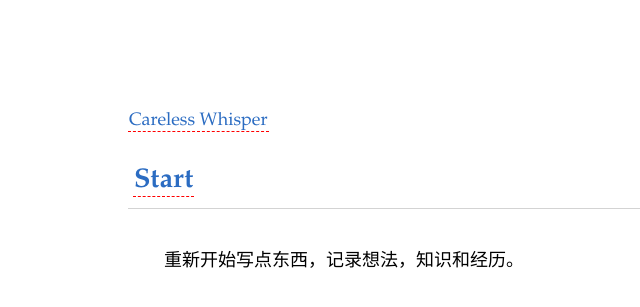
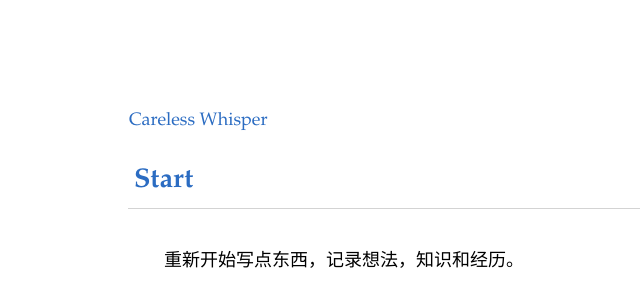
Before and after one commit to doskoi/log, a Jekyll site: the page built from _posts/2013-10-30-start.md, in a window 1280 px wide. Shown: the top 307 px of the page, without its empty margins (192-832 px from the left). Built offline with Jekyll 4.4.1, drawn with Linux system fonts in a browser that asks for light colours.

Commit message:
Update master.css

```diff
--- a/assets/master.css
+++ b/assets/master.css
@@ -75,7 +75,6 @@
 
 a {
     text-decoration: none;
-    border-bottom: 1px dashed Red;
     padding: 1px;
     color: #2b6cc2;
 }
@@ -83,6 +82,7 @@
 
 a:hover {
         background-color: LightGrey;
+        border-bottom: 1px dashed black;
 }
 
 
```
